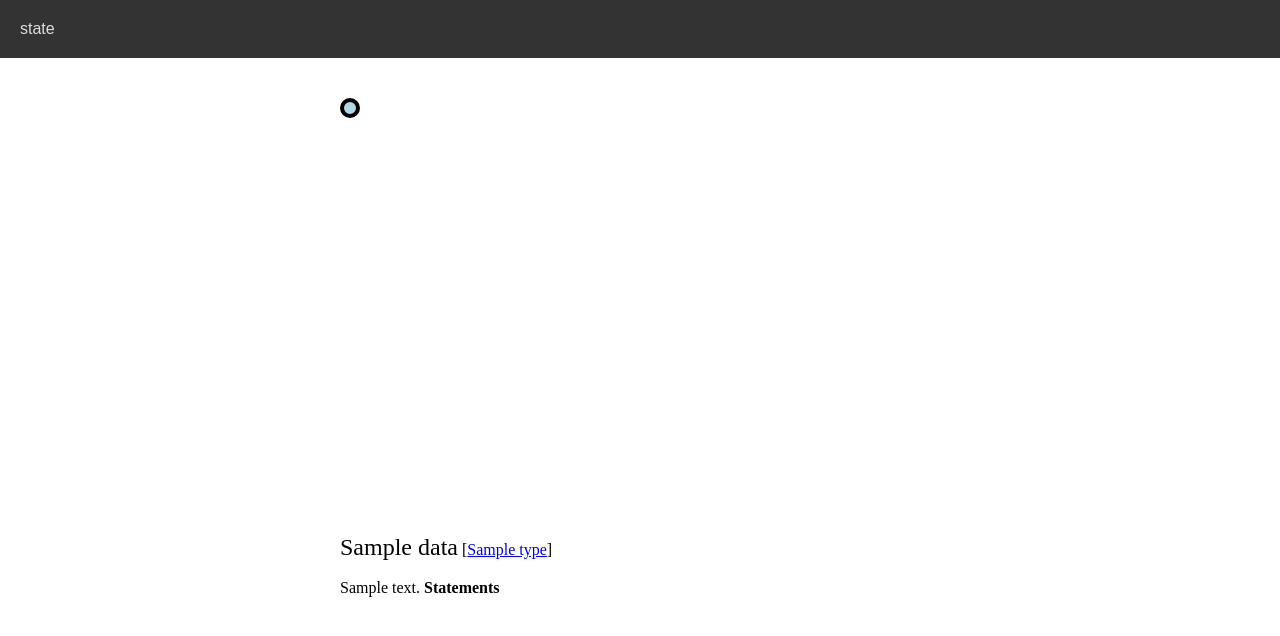
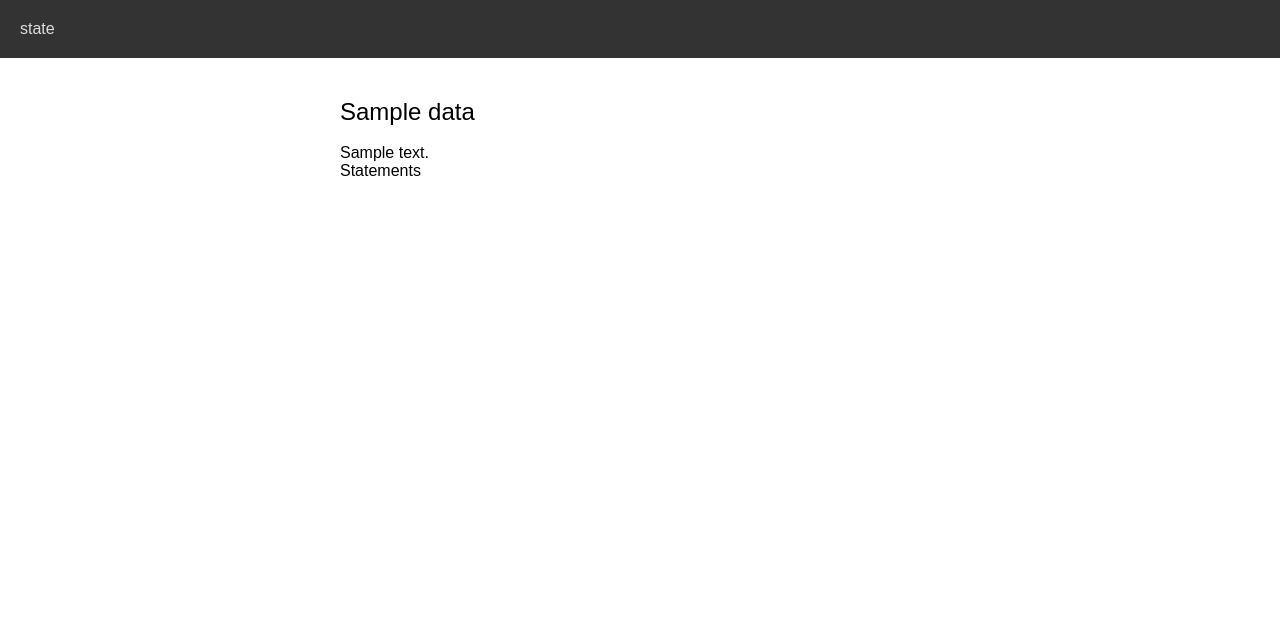
Before and after one commit to paulduchesne/state, a Flask app: template templates/resource.html in a window 1280 px wide. Shown: the top 636 px of the page. Run offline with Flask 3, Linux system fonts and the light colour scheme; the template is opened without the code that fills it: most values are stand-ins (such as "Sample title", 1, 10 or a date in 2020); some libraries are stand-ins or nearby versions; some web fonts are replaced.

Commit message:
added css to resource pages

```diff
--- a/static/nodes.js
+++ /dev/null
@@ -1,43 +0,0 @@
-async function drawNodes(nodes) {
-
-
-
-    console.log(nodes)
-
-    d3.select("#paper")
-        .append("svg")
-        .attr("id", "canvas");
-        // .attr("width", '100%')
-        // .attr("height", 500)
-        // .style("background-color", "#FFE5B4");
-
-d3.select("svg")
-  .append("circle")
-  .attr("cx", 10)           // x-coordinate of the centre
-  .attr("cy", 10)           // y-coordinate of the centre
-  .attr("r", 8)             // radius
-  .attr("fill", "lightblue")      // makes the circle hollow
-  .attr("stroke", "black")   // sets the border colour
-  .attr("stroke-width", 4);  // sets the thickness of the border
-
-d3.select("svg")
-  .append("text")
-  .attr("x", 10+10+5)            // horizontal position
-  .attr('y', 10)            // vertical position
-  .text(nodes.label)         // the actual text content
-  .attr("font-family", "geist_regular")
-  .attr("dominant-baseline", "central")
-  .attr("font-size", "16px")
-  .attr("fill", "black");    // text colour
-
-
-
-
-
-// d3.select("body")
-//   .append("div")
-//   .html('This is a block of text with a <a href="google.com">hello</a>');
-
-}
-
-drawNodes(nodes_data);
--- a/templates/layout.html
+++ b/templates/layout.html
@@ -1,6 +1,5 @@
 <head>
     <title>state</title>
-
     <style>
     @font-face {
         font-family: 'geist_light';
@@ -10,20 +9,36 @@
         font-family: 'geist_regular';
         src: url("{{ url_for('static', filename='geist/fonts/Geist/otf/Geist-Regular.otf') }}") format('opentype');
     }
-
+    @font-face {
+        font-family: 'geist_bold';
+        src: url("{{ url_for('static', filename='geist/fonts/Geist/otf/Geist-Bold.otf') }}") format('opentype');
+    }
+    .title_text {
+        font-size: 24px;
+        font-family: 'geist_light', sans-serif
+    }
+    .bold_text {
+        font-size: 16px;
+        font-family: 'geist_bold', sans-serif
+    }
+    .regular_text {
+        font-size: 16px;
+        font-family: 'geist_light', sans-serif
+    }
+    a, a:visited, a:hover, a:active {
+        color: lightseagreen;
+        text-decoration: underline;
+    }
 
 </style>
 </head>
 
 <body style="margin: 0; padding: 0">
+
     <div style="width: 100%; background-color: #333333; display: flex; justify-content: left; align-items: center;">
+        <tspan class='regular_text'style="color: #dddddd; padding: 20px">state</tspan>
+    </div>
 
-
-
-
-    <tspan style="font-size: 16px; font-family: 'geist_light', sans-serif; color: #dddddd; padding: 20px">state</tspan>
-            </div>
-            {% block content %}{% endblock %}
-
+    {% block content %}{% endblock %}
 
 </body>
--- a/templates/resource.html
+++ b/templates/resource.html
@@ -14,25 +14,23 @@
 
 
 
-<div style="width: 600px; display: block; margin: 0 auto;">
-
-     <div id="paper" style="width: 400px; height: 400px; padding-top: 40px;"></div>
-      <br><br>
+<div style="width: 600px; display: block; margin: 0 auto; padding-top:40px">
 
 
-<tspan style="font-family: geist_regular;font-size: 24px;">{{ data.label }}</tspan>
-[<a href="{{ data.type.entity_link }}">{{ data.type.entity_label }}</a>]<br><br>
-{{ data.comment | safe }}
+
+<tspan class="title_text">{{ data.label }}</tspan><br><br>
+<!-- [<a href="{{ data.type.entity_link }}">{{ data.type.entity_label }}</a>]<br><br> -->
+<tspan class="regular_text">{{ data.comment | safe }}</tspan><br>
 
 {% if data.statements %}
-<strong>Statements</strong>
-<br>
+<tspan class="bold_text">Statements</tspan><br><br>
+
 {% for s in data.statements %}
 {% if s.type == 'entity' %}
-{{ data.label }} → <a href="{{ s.property_link }}">{{ s.property_label }}</a> → <a href="{{ s.entity_link }}">{{ s.entity_label }}</a><br>
+<tspan class="regular_text">{{ data.label }} → <a href="{{ s.property_link }}">{{ s.property_label }}</a> → <a href="{{ s.entity_link }}">{{ s.entity_label }}</a><br></tspan>
 {% endif %}
 {% if s.type == 'literal' %}
-{{ data.label }} → <a href="{{ s.property_link }}">{{ s.property_label }}</a> → {{ s.entity_label }}<br>
+<tspan class="regular_text">{{ data.label }} → <a href="{{ s.property_link }}">{{ s.property_label }}</a> → {{ s.entity_label }}<br></tspan>
 {% endif %}
 {% endfor %}
 {% endif %}
@@ -40,8 +38,4 @@
 </div>
 
 
-      <script src="https://d3js.org/d3.v7.min.js"></script>
-    <script>let nodes_data = JSON.parse('{{ data|tojson|safe }}');</script>
-      <script src="../static/nodes.js"></script>
-
 {% endblock %}
```
